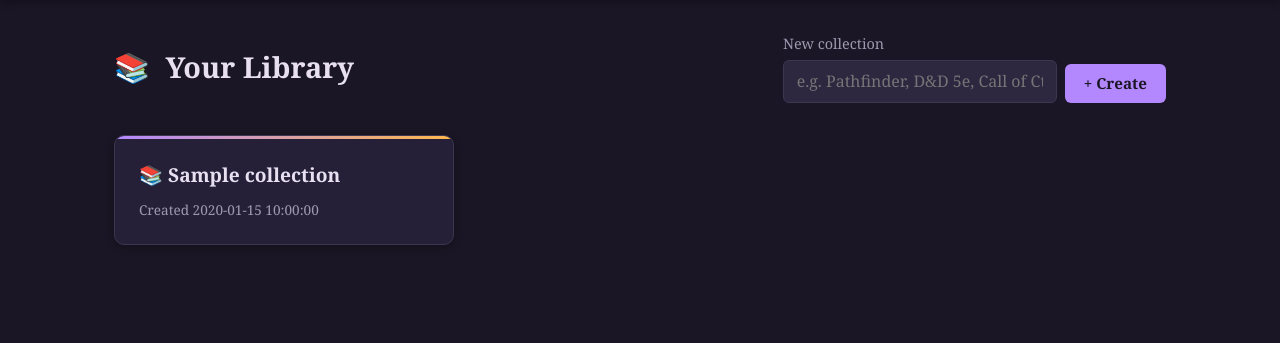
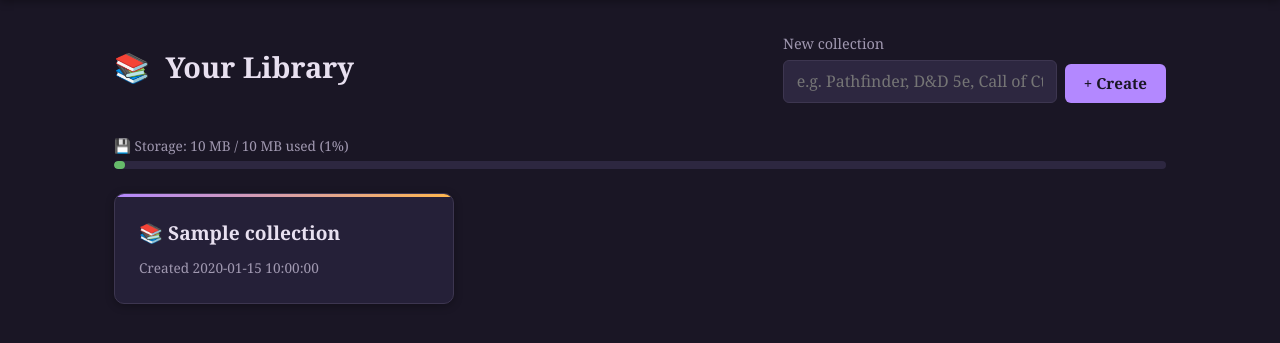
Before and after one commit to superversivesf/open-grimoire, a Python web app: template app/web/templates/library.html in a window 1280 px wide. Shown: the part 61-404 px from the top of the page. Run offline with Jinja, Linux system fonts and the light colour scheme; the template is opened without the code that fills it: most values are stand-ins (such as "Sample title", 1, 10 or a date in 2020); some libraries are stand-ins or nearby versions.

Commit message:
feat: storage quota indicator with progress bar
- Library page: shows used/total MB with color-coded progress bar
- Upload page: shows remaining space before uploading
- Bar turns amber at 80%, red at 95%
- Warning text when almost full
- 129 tests passing

```diff
--- a/app/web/static/rpg.css
+++ b/app/web/static/rpg.css
@@ -404,6 +404,30 @@ body {
 .rpg-login-card h2 { text-align: center; margin-bottom: 1.5rem; }
 .rpg-login-card .icon { display: block; text-align: center; font-size: 3rem; margin-bottom: 1rem; }
 
+/* === STORAGE BAR === */
+.rpg-storage-bar { margin-bottom: 1.5rem; }
+.rpg-storage-label { font-size: 0.85rem; color: var(--rpg-text-dim); margin-bottom: 0.3rem; }
+.rpg-storage-track {
+  width: 100%;
+  height: 8px;
+  background: var(--rpg-surface-2);
+  border-radius: 4px;
+  overflow: hidden;
+}
+.rpg-storage-fill {
+  height: 100%;
+  border-radius: 4px;
+  transition: width 0.3s;
+  background: var(--rpg-success);
+}
+.rpg-storage-fill.warn { background: var(--rpg-pending); }
+.rpg-storage-fill.full { background: var(--rpg-error); }
+.rpg-storage-warn {
+  margin-top: 0.4rem;
+  font-size: 0.8rem;
+  color: var(--rpg-error);
+}
+
 /* === MARKDOWN RENDERING === */
 .rpg-chat-answer p, .rpg-doc-content p { margin-bottom: 0.7rem; }
 .rpg-chat-answer ul, .rpg-chat-answer ol, .rpg-doc-content ul, .rpg-doc-content ol {
--- a/app/web/templates/library.html
+++ b/app/web/templates/library.html
@@ -11,6 +11,20 @@
     <button type="submit" class="rpg-btn">+ Create</button>
   </form>
 </div>
+
+{% if storage %}
+<div class="rpg-storage-bar">
+  <div class="rpg-storage-label">
+    &#128190; Storage: {{ "%.0f"|format(storage.used_mb) }} MB / {{ "%.0f"|format(storage.limit_mb) }} MB used ({{ storage.percent }}%)
+  </div>
+  <div class="rpg-storage-track">
+    <div class="rpg-storage-fill {% if storage.percent >= 95 %}full{% elif storage.percent >= 80 %}warn{% endif %}" style="width: {{ storage.percent }}%"></div>
+  </div>
+  {% if storage.percent >= 90 %}
+  <div class="rpg-storage-warn">Almost full — delete books to free space.</div>
+  {% endif %}
+</div>
+{% endif %}
 
 {% if collections %}
 <div class="rpg-card-grid">
```
Also changed, not shown: app/web/routes.py (+14 -2 lines), app/web/templates/upload.html (+14 -0 lines).
